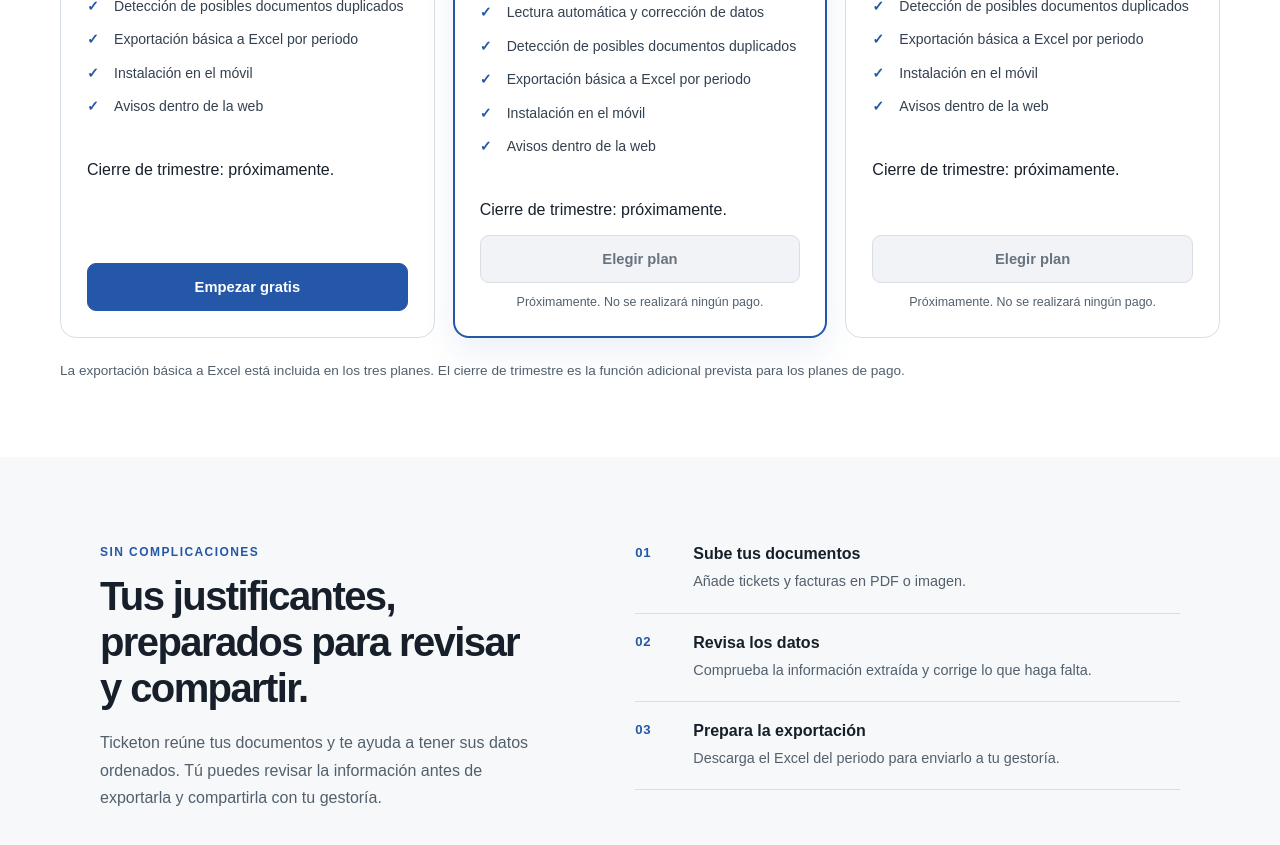
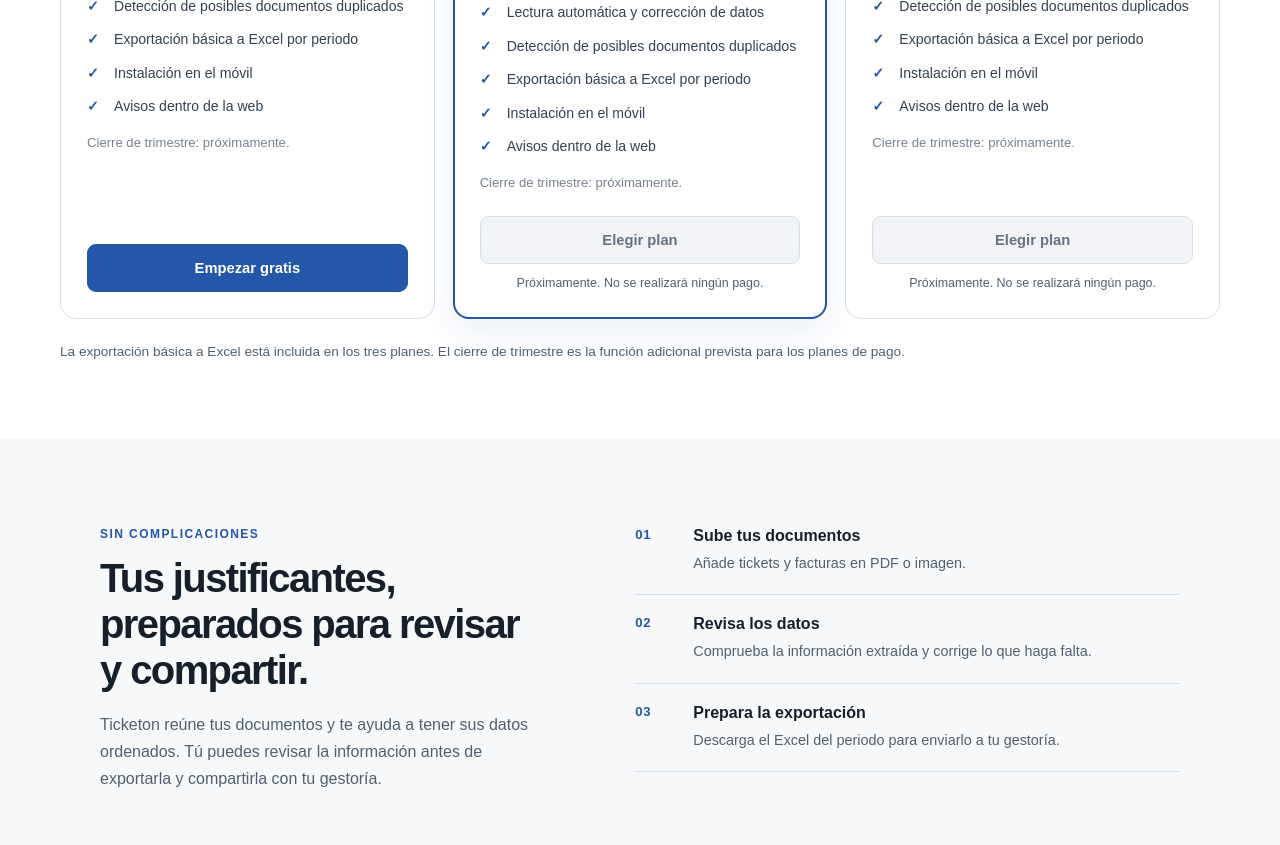
Before and after one commit to Ana-gp/gestion-facturas, a Next.js app: page /precios in a window 1280 px wide. Shown: the part 1120-1965 px from the top of the page. Built offline with nearby package versions, Linux system fonts and the light colour scheme.

Commit message:
style(precios): diferenciar la función aplazada

```diff
--- a/app/precios/precios.module.css
+++ b/app/precios/precios.module.css
@@ -513,3 +513,4 @@
 }
 
 .logoIcon{display:block;width:34px;height:34px;flex:0 0 34px;padding:7px;border-radius:9px;background:var(--azul);color:#fff;fill:currentColor;stroke:currentColor;stroke-width:0}.logoIcon path+path{fill:none;stroke:#fff;stroke-width:1.4}.legalNav{display:flex;flex-wrap:wrap;gap:18px}.legalNav a{color:var(--gris);font-size:.86rem;text-decoration:none}.legalNav a:hover{color:var(--azul)}
+.proximamente{margin:-12px 0 24px;color:#77818d;font-size:.82rem;line-height:1.5}
```
